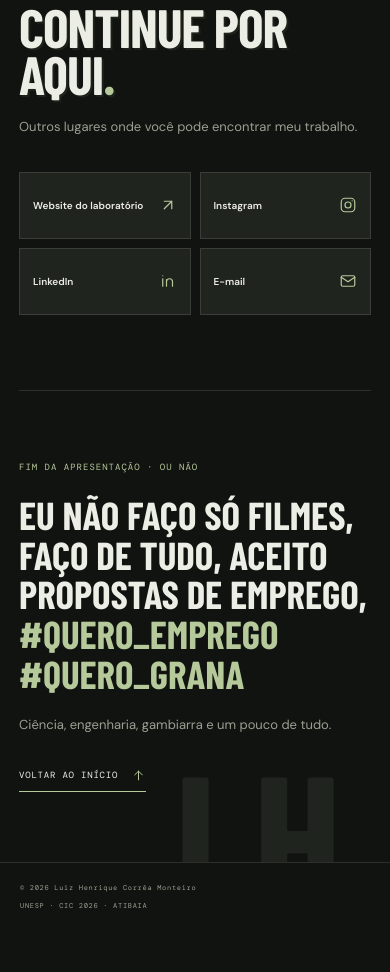
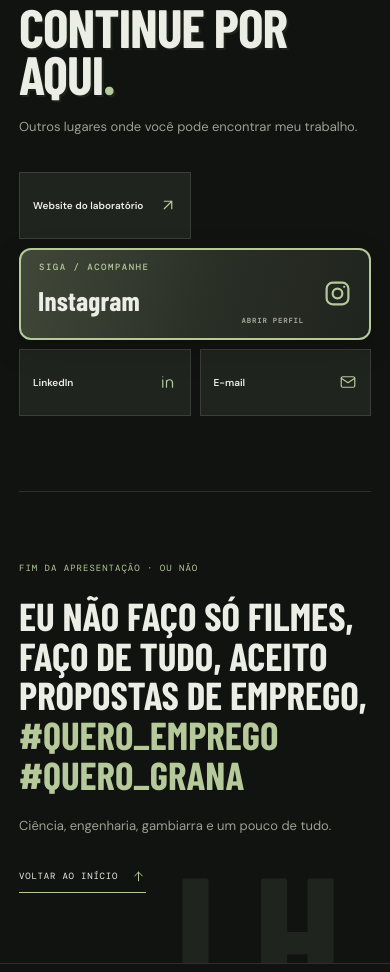
Before and after one commit to rick-12q/RICK_CIC_WS, a plain HTML site: page index.html in a window 390 px wide. Shown: the part 8672-9644 px from the top of the page. Before the commit the page ends 9602 px from the top, so only its background shows below. Drawn offline with nearby package versions, Linux system fonts and the light colour scheme; a web font is replaced by a local one.

Commit message:
style: destacar link do Instagram

```diff
--- a/css/style.css
+++ b/css/style.css
@@ -2294,3 +2294,107 @@ svg {
     transform: none;
   }
 }
+
+
+/* =========================================================
+   DESTAQUE EXCLUSIVO — LINK DO INSTAGRAM
+========================================================= */
+
+.contact-links #instagramLink {
+  grid-column: 1 / -1;
+  min-height: 104px;
+  padding: 22px 26px;
+  position: relative;
+  overflow: hidden;
+  display: flex;
+  align-items: center;
+  justify-content: space-between;
+  gap: 20px;
+
+  border: 2px solid var(--accent);
+  border-radius: 12px;
+  background:
+    linear-gradient(105deg, rgba(182, 201, 155, .22), rgba(182, 201, 155, .06) 58%, transparent),
+    var(--surface);
+  box-shadow: 0 10px 30px rgba(0, 0, 0, .16);
+  color: var(--text);
+
+  font-family: var(--font-display);
+  font-size: clamp(25px, 3vw, 36px);
+  font-weight: 800;
+  letter-spacing: .2px;
+  transition: transform .25s ease, background .25s ease, box-shadow .25s ease;
+}
+
+.contact-links #instagramLink::before {
+  content: "SIGA / ACOMPANHE";
+  position: absolute;
+  top: 13px;
+  left: 27px;
+  color: var(--accent);
+  font-family: var(--font-mono);
+  font-size: 9px;
+  font-weight: 500;
+  letter-spacing: 1.5px;
+}
+
+.contact-links #instagramLink span {
+  padding-top: 13px;
+}
+
+.contact-links #instagramLink svg {
+  width: 34px;
+  height: 34px;
+  flex: 0 0 auto;
+  color: var(--accent);
+  stroke-width: 1.8;
+}
+
+.contact-links #instagramLink::after {
+  content: "ABRIR PERFIL";
+  position: absolute;
+  right: 78px;
+  bottom: 15px;
+  color: var(--muted);
+  font-family: var(--font-mono);
+  font-size: 8px;
+  letter-spacing: 1px;
+}
+
+.contact-links #instagramLink:hover {
+  transform: translateY(-5px);
+  border-color: var(--accent);
+  background:
+    linear-gradient(105deg, rgba(182, 201, 155, .34), rgba(182, 201, 155, .1) 65%, transparent),
+    var(--surface-2);
+  box-shadow: 0 16px 38px rgba(0, 0, 0, .23);
+}
+
+.contact-links #instagramLink:focus-visible {
+  outline: 3px solid var(--accent);
+  outline-offset: 4px;
+}
+
+@media (max-width: 600px) {
+  .contact-links #instagramLink {
+    min-height: 92px;
+    padding: 19px 17px;
+    font-size: 27px;
+  }
+
+  .contact-links #instagramLink::before {
+    left: 18px;
+    top: 11px;
+  }
+
+  .contact-links #instagramLink::after {
+    right: 65px;
+    bottom: 13px;
+    font-size: 7px;
+  }
+
+  .contact-links #instagramLink svg {
+    width: 29px;
+    height: 29px;
+  }
+}
```
